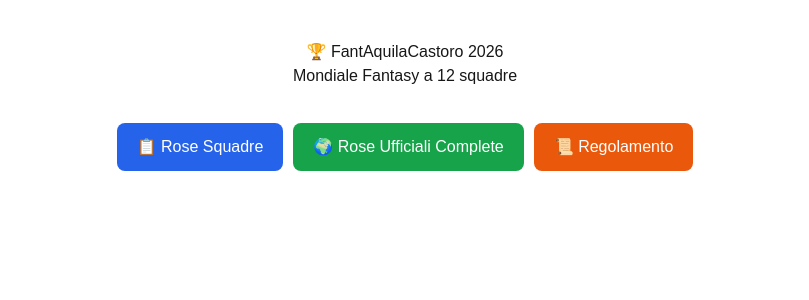
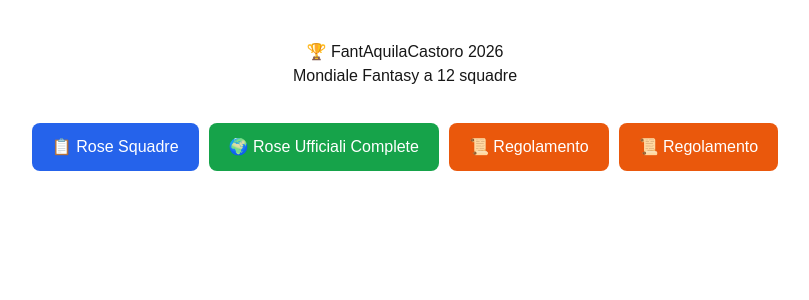
Before and after one commit to sixtoelevenent-arch/fantaaquilacastoro, a Next.js app: page / in a window 1280 px wide. Shown: the top 300 px of the page, without its empty margins (235-1044 px from the left). Built offline with nearby package versions, Linux system fonts and the light colour scheme.

Commit message:
Aggiunto regolamento PDF

```diff
--- a/app/page.tsx
+++ b/app/page.tsx
@@ -50,6 +50,21 @@ export default function Home() {
         >
           📜 Regolamento
         </a>
+        <a
+  href="/regolamento.pdf"
+  target="_blank"
+  style={{
+    display: "inline-block",
+    padding: "12px 20px",
+    background: "#ea580c",
+    color: "white",
+    textDecoration: "none",
+    borderRadius: "8px",
+    margin: "5px",
+  }}
+>
+  📜 Regolamento
+</a>
       </div>
     </main>
   );
```
Also changed, not shown: 1 other file (tests, documents, lock files or other folders).
